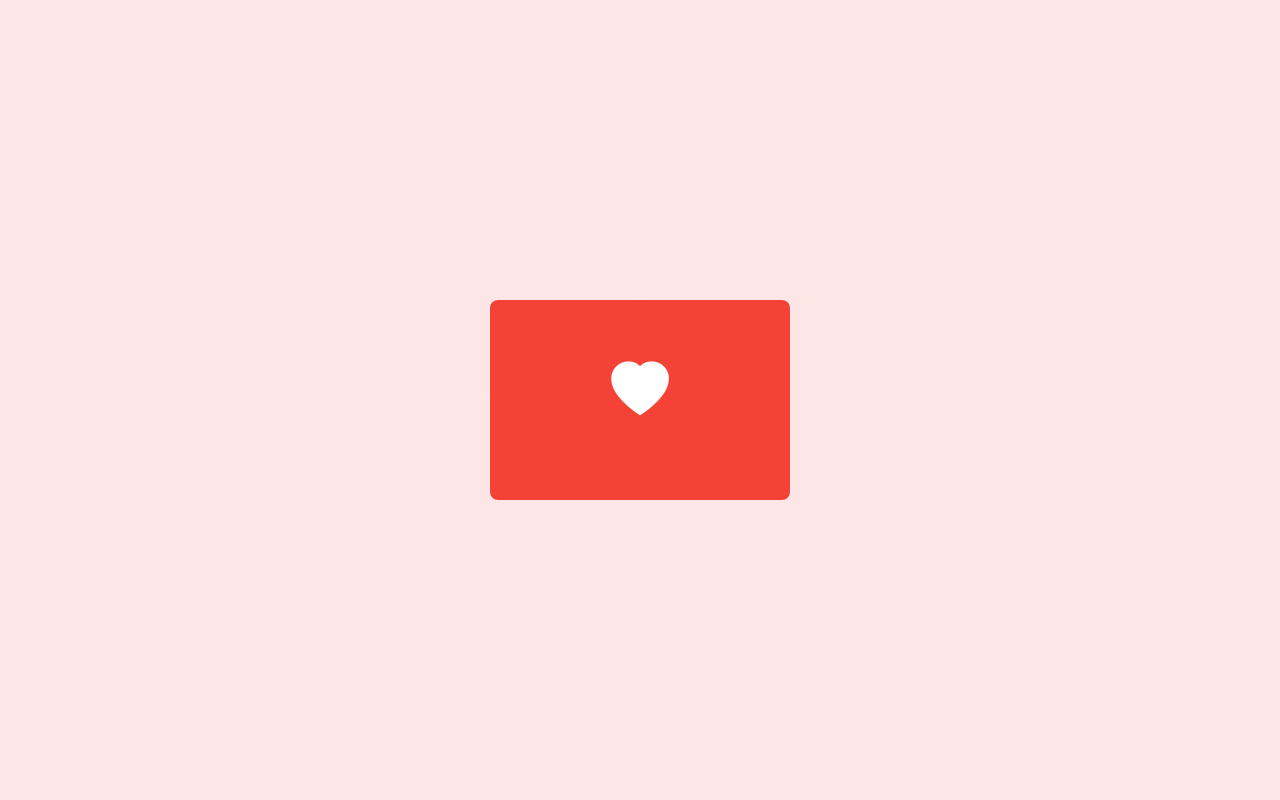
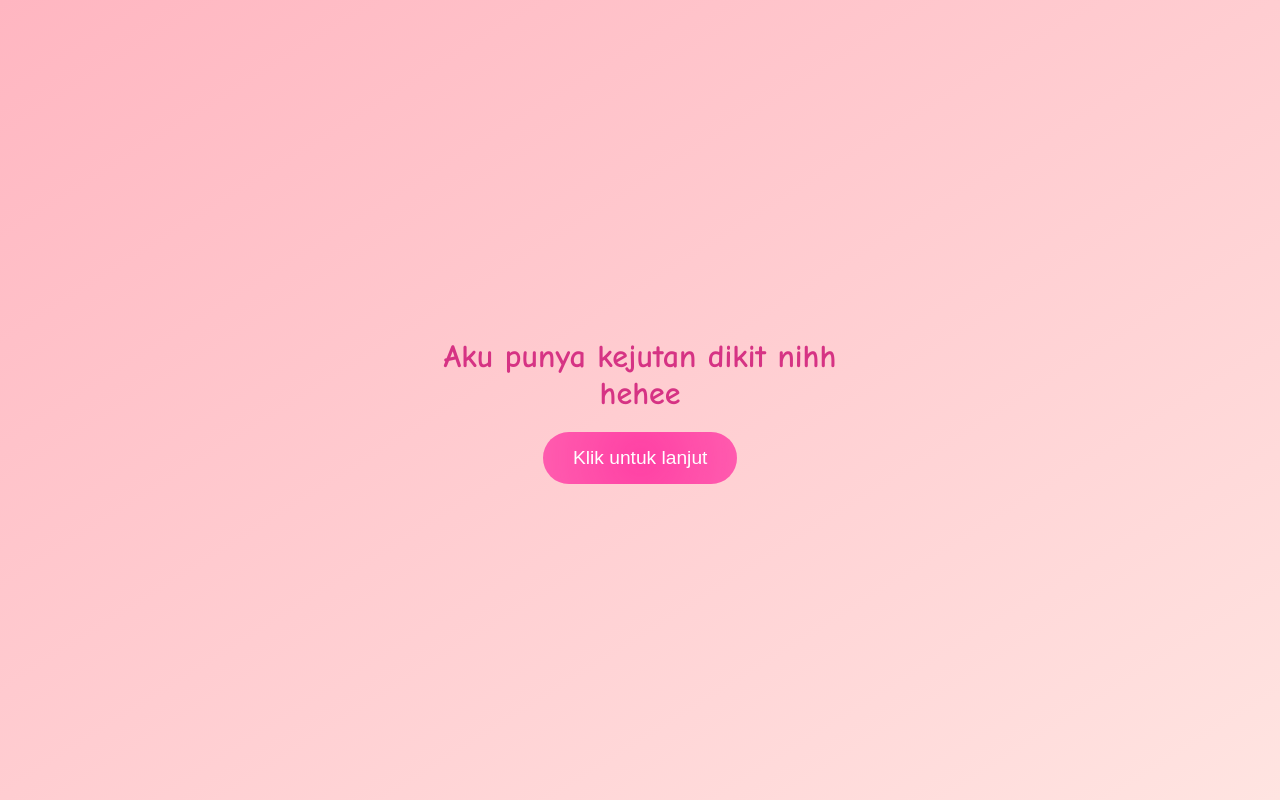
Before and after one commit to 7arzz/amplop-digital, a plain HTML site: page index.html in a window 1280 px wide. Drawn offline with nearby package versions, Linux system fonts and the light colour scheme.

Commit message:
Add files via upload

```diff
--- a/index.html
+++ b/index.html
@@ -1,24 +1,43 @@
 <!DOCTYPE html>
 <html lang="id">
 <head>
-  <meta charset="UTF-8">
-  <meta name="viewport" content="width=device-width, initial-scale=1.0">
-  <title>Surat Cinta</title>
-  <link rel="stylesheet" href="styles.css">
-  <link href="https://cdn.jsdelivr.net/npm/bootstrap-icons@1.10.5/font/bootstrap-icons.css" rel="stylesheet">
+  <meta charset="UTF-8" />
+  <meta name="viewport" content="width=device-width, initial-scale=1.0"/>
+  <title>Untuk Kamu 💖</title>
+  <link href="https://cdn.jsdelivr.net/npm/aos@2.3.4/dist/aos.css" rel="stylesheet">
+  <link rel="stylesheet" href="style.css">
 </head>
 <body>
+  <div class="hearts" id="hearts-container"></div>
 
-<div id="amplop-container" onclick="bukaAmplop()">
-  <div id="love-icon"><i class="bi bi-heart-fill"></i></div>
-  <div id="amplop-body"></div>
-  <div id="amplop-flap"></div>
-  <div id="surat">
-    <p id="pesan"></p>
-    <p id="pesan-lanjutan" style="display: none;"></p>
+  <!-- ✨ Teks Pembuka -->
+  <h1 id="awal" data-aos="fade-up" data-aos-duration="1200" data-aos-delay="300">
+    Aku punya kejutan dikit nihh <br/> hehee
+  </h1>
+
+  <!-- ✨ Tombol Start -->
+  <button class="cta-btn" id="startBtn" data-aos="zoom-in" data-aos-delay="700" data-aos-duration="800">
+    Klik untuk lanjut
+  </button>
+
+  <!-- ✨ Kotak Pertanyaan -->
+  <div class="hidden" id="questionBox" data-aos="fade-up" data-aos-duration="1000">
+    <h1 data-aos="zoom-in-up" data-aos-delay="200">Kamu mau jadi pacarku? 😳</h1>
+
+    <button class="option-btn" id="mau-btn" data-aos="fade-right" data-aos-delay="500">
+      Mau 💖
+    </button>
+    <button class="option-btn" id="ga-btn" data-aos="fade-left" data-aos-delay="600">
+      Nggak 😶
+    </button>
   </div>
-</div>
 
+  <!-- ✨ Script -->
+  <script src="https://cdn.jsdelivr.net/npm/aos@2.3.4/dist/aos.js"></script>
+  <script>
+    AOS.init();
+  </script>
+  <script src="https://cdn.jsdelivr.net/npm/canvas-confetti@1.6.0/dist/confetti.browser.min.js"></script>
   <script src="script.js"></script>
 </body>
 </html>
--- /dev/null
+++ b/love.css
@@ -0,0 +1,147 @@
+body {
+  margin: 0;
+  padding: 0;
+  background: linear-gradient(to bottom right, #ffc0cb, #fff0f5);
+  font-family: 'Comic Sans MS', cursive, sans-serif;
+  display: flex;
+  justify-content: center;
+  align-items: center;
+  flex-direction: column;
+  min-height: 90rem;
+  overflow-x: scroll;
+  text-align: center;
+}
+
+h1 {
+  font-size: 2.5rem;
+  color: #d63384;
+  margin-bottom: 20px;
+}
+
+p {
+  font-size: 1.2rem;
+  color: #333;
+  max-width: 600px;
+  padding: 0 20px;
+}
+
+button {
+  margin-top: 30px;
+  padding: 15px 30px;
+  font-size: 1rem;
+  background-color: #ff69b4;
+  color: white;
+  border: none;
+  border-radius: 30px;
+  cursor: pointer;
+  transition: background 0.3s ease;
+}
+
+button:hover {
+  background-color: #ff1493;
+}
+
+.hearts {
+  position: fixed;
+  top: 0;
+  left: 0;
+  width: 100%;
+  height: 100%;
+  pointer-events: none;
+  overflow: hidden;
+  z-index: -1;
+}
+
+.heart {
+  position: absolute;
+  width: 20px;
+  height: 20px;
+  background: red;
+  transform: rotate(45deg);
+  animation: float 6s linear infinite;
+}
+
+.heart::before,
+.heart::after {
+  content: '';
+  position: absolute;
+  width: 20px;
+  height: 20px;
+  background: red;
+  border-radius: 50%;
+}
+
+.heart::before {
+  top: -10px;
+  left: 0;
+}
+
+.heart::after {
+  left: -10px;
+  top: 0;
+}
+
+@keyframes float {
+  0% {
+    transform: translateY(0) rotate(45deg);
+    opacity: 1;
+  }
+  100% {
+    transform: translateY(-100vh) rotate(45deg);
+    opacity: 0;
+  }
+}
+
+
+.cta-btn,
+.option-btn,
+button {
+  position: relative;
+  overflow: hidden;
+  z-index: 1;
+  transition: all 0.3s ease;
+  border-radius: 30px;
+}
+
+.cta-btn:hover,
+.option-btn:hover,
+button:hover {
+  color: white;
+  transform: scale(1.1);
+  background: linear-gradient(135deg, #ff6ec4, #ff1493);
+  box-shadow:
+    0 0 15px rgba(255, 105, 180, 0.6),
+    0 0 25px rgba(255, 20, 147, 0.5),
+    0 0 40px rgba(255, 182, 193, 0.3);
+}
+
+/* 💓 Glowing denyut animasi */
+.cta-btn::before,
+.option-btn::before,
+button::before {
+  content: "";
+  position: absolute;
+  top: -50%;
+  left: -50%;
+  width: 200%;
+  height: 200%;
+  background: radial-gradient(circle, #ff1493, transparent 70%);
+  animation: pulse 2s infinite;
+  opacity: 0.3;
+  z-index: -1;
+}
+
+@keyframes pulse {
+  0% {
+    transform: scale(1);
+    opacity: 0.4;
+  }
+  50% {
+    transform: scale(1.2);
+    opacity: 0.7;
+  }
+  100% {
+    transform: scale(1);
+    opacity: 0.4;
+  }
+}
--- /dev/null
+++ b/style.css
@@ -0,0 +1,155 @@
+body {
+  margin: 0;
+  padding: 0;
+  background: linear-gradient(to bottom right, #ffb6c1, #ffe4e1);
+  font-family: 'Comic Sans MS', cursive, sans-serif;
+  display: flex;
+  justify-content: center;
+  align-items: center;
+  height: 100vh;
+  flex-direction: column;
+  overflow: hidden;
+}
+
+.hidden {
+  display: none;
+}
+
+.cta-btn, .option-btn {
+  padding: 15px 30px;
+  font-size: 1.2rem;
+  border: none;
+  border-radius: 30px;
+  cursor: pointer;
+  transition: 0.3s;
+}
+
+.cta-btn {
+  background-color: #ff69b4;
+  color: white;
+}
+
+.option-btn {
+  margin: 10px;
+}
+
+#mau-btn {
+  background-color: #4CAF50;
+  color: white;
+}
+
+#ga-btn {
+  background-color: #f44336;
+  color: white;
+  position: absolute;
+}
+
+h1 {
+  color: #d63384;
+  text-align: center;
+  margin-bottom: 20px;
+}
+
+.hearts {
+  position: fixed;
+  top: 0;
+  left: 0;
+  width: 100%;
+  height: 100%;
+  pointer-events: none;
+  overflow: hidden;
+  z-index: -1;
+}
+
+.heart {
+  position: absolute;
+  width: 20px;
+  height: 20px;
+  background: red;
+  transform: rotate(45deg);
+  animation: float 5s linear infinite;
+}
+
+.heart::before,
+.heart::after {
+  content: '';
+  position: absolute;
+  width: 20px;
+  height: 20px;
+  background: red;
+  border-radius: 50%;
+}
+
+.heart::before {
+  top: -10px;
+  left: 0;
+}
+
+.heart::after {
+  left: -10px;
+  top: 0;
+}
+
+@keyframes float {
+  0% {
+    transform: translateY(0) rotate(45deg);
+    opacity: 1;
+  }
+  100% {
+    transform: translateY(-100vh) rotate(45deg);
+    opacity: 0;
+  }
+}
+
+.cta-btn,
+.option-btn,
+button {
+  position: relative;
+  overflow: hidden;
+  z-index: 1;
+  transition: all 0.3s ease;
+  border-radius: 30px;
+}
+
+.cta-btn:hover,
+.option-btn:hover,
+button:hover {
+  color: white;
+  transform: scale(1.1);
+  background: linear-gradient(135deg, #ff6ec4, #ff1493);
+  box-shadow:
+    0 0 15px rgba(255, 105, 180, 0.6),
+    0 0 25px rgba(255, 20, 147, 0.5),
+    0 0 40px rgba(255, 182, 193, 0.3);
+}
+
+/* 💓 Glowing denyut animasi */
+.cta-btn::before,
+.option-btn::before,
+button::before {
+  content: "";
+  position: absolute;
+  top: -50%;
+  left: -50%;
+  width: 200%;
+  height: 200%;
+  background: radial-gradient(circle, #ff1493, transparent 70%);
+  animation: pulse 2s infinite;
+  opacity: 0.3;
+  z-index: -1;
+}
+
+@keyframes pulse {
+  0% {
+    transform: scale(1);
+    opacity: 0.4;
+  }
+  50% {
+    transform: scale(1.2);
+    opacity: 0.7;
+  }
+  100% {
+    transform: scale(1);
+    opacity: 0.4;
+  }
+}
```
Also changed, not shown: love-forever.html (added, +39 -0 lines).
